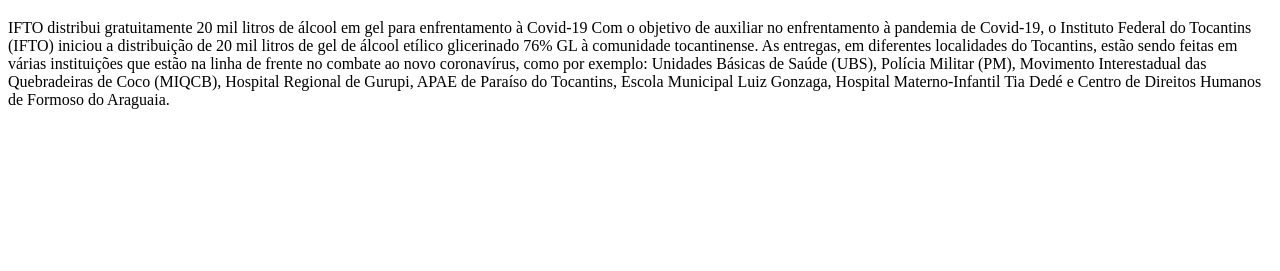
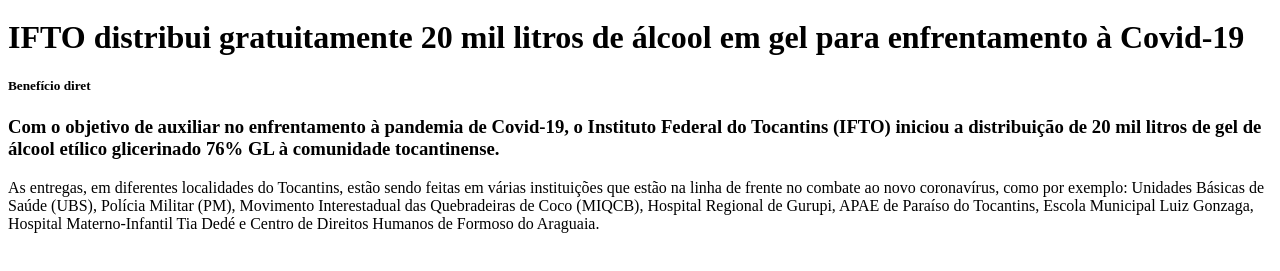
Before and after one commit to NathaliaBert/PW., a plain HTML site: page Index.html in a window 1280 px wide. Shown: the part 61-332 px from the top of the page. Drawn offline with Linux system fonts and the light colour scheme.

Commit message:
adicionado texto

```diff
--- a/Index.html
+++ b/Index.html
@@ -6,10 +6,10 @@
 </head>
 <body>
 <h1>Olá mundo!</h1>
-IFTO distribui gratuitamente 20 mil litros de álcool em gel para enfrentamento à Covid-19
+<h1>IFTO distribui gratuitamente 20 mil litros de álcool em gel para enfrentamento à Covid-19</h1>
+<H5>Benefício diret</H5>
+<h3>Com o objetivo de auxiliar no enfrentamento à pandemia de Covid-19, o Instituto Federal do Tocantins (IFTO) iniciou a distribuição de 20 mil litros de gel de álcool etílico glicerinado 76% GL à comunidade tocantinense.</h3>
 
-Com o objetivo de auxiliar no enfrentamento à pandemia de Covid-19, o Instituto Federal do Tocantins (IFTO) iniciou a distribuição de 20 mil litros de gel de álcool etílico glicerinado 76% GL à comunidade tocantinense.
-
-As entregas, em diferentes localidades do Tocantins, estão sendo feitas em várias instituições que estão na linha de frente no combate ao novo coronavírus, como por exemplo: Unidades Básicas de Saúde (UBS), Polícia Militar (PM), Movimento Interestadual das Quebradeiras de Coco (MIQCB), Hospital Regional de Gurupi, APAE de Paraíso do Tocantins, Escola Municipal Luiz Gonzaga, Hospital Materno-Infantil Tia Dedé e Centro de Direitos Humanos de Formoso do Araguaia.
+<p>As entregas, em diferentes localidades do Tocantins, estão sendo feitas em várias instituições que estão na linha de frente no combate ao novo coronavírus, como por exemplo: Unidades Básicas de Saúde (UBS), Polícia Militar (PM), Movimento Interestadual das Quebradeiras de Coco (MIQCB), Hospital Regional de Gurupi, APAE de Paraíso do Tocantins, Escola Municipal Luiz Gonzaga, Hospital Materno-Infantil Tia Dedé e Centro de Direitos Humanos de Formoso do Araguaia.</p>
 </body>
 </html>
```
